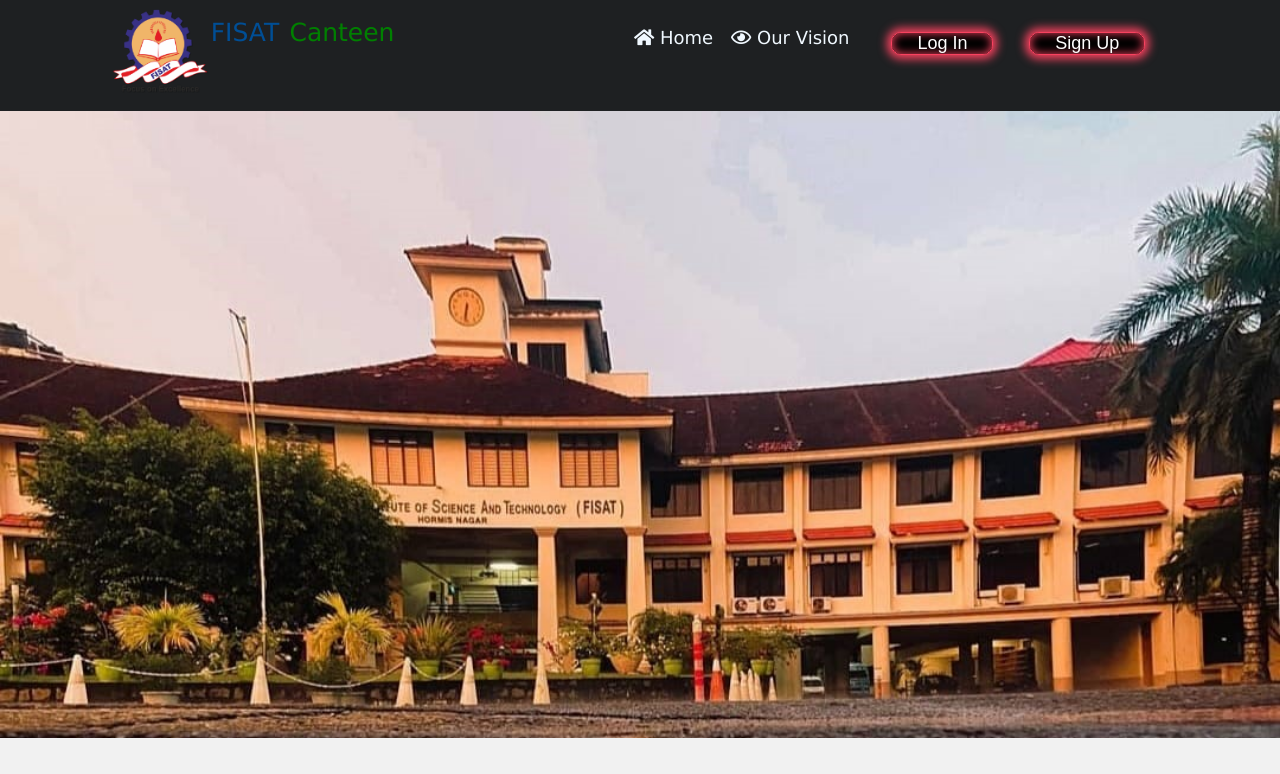
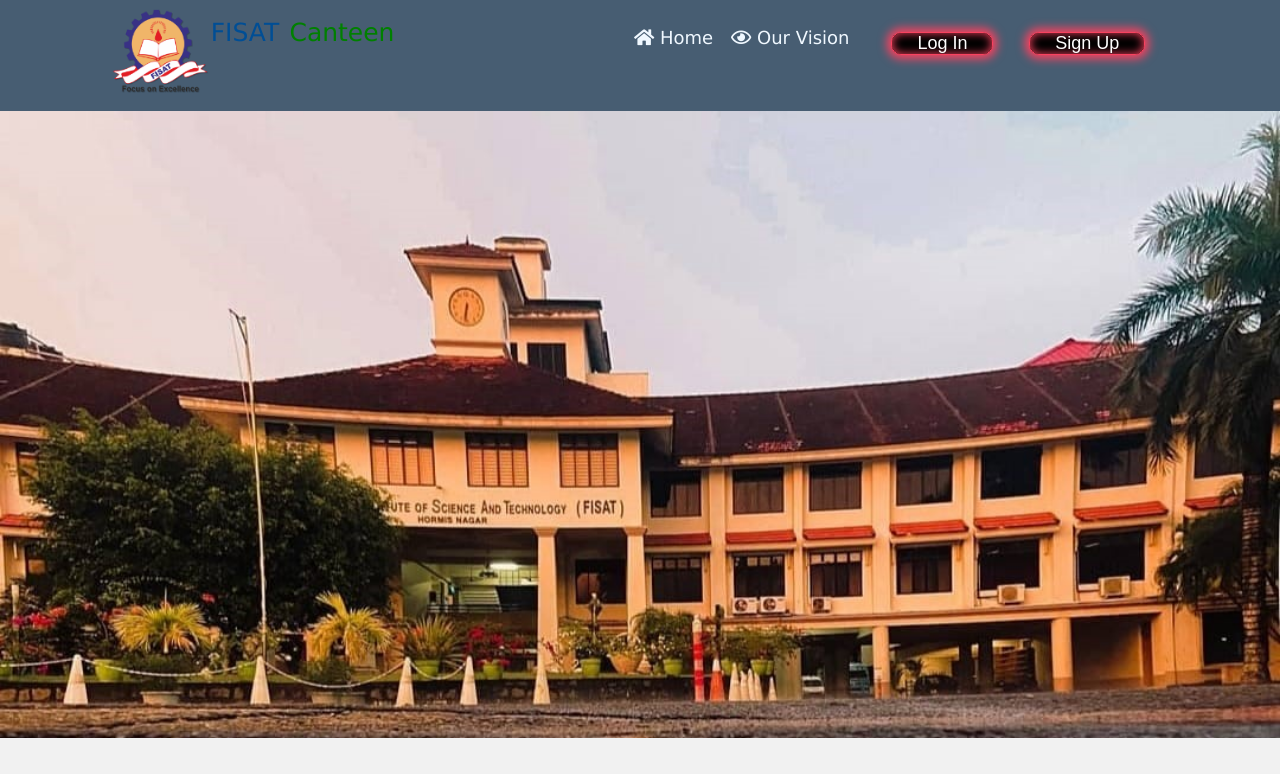
Before and after one commit to Arsha5502/Canteen_Management, a plain HTML site: page index.html in a window 1280 px wide. Shown: the top 774 px of the page. Drawn offline with Linux system fonts and the light colour scheme; some packages are replaced by stand-ins of ours; a script that the page names is missing.

Commit message:
update style.css

```diff
--- a/assets/css/style.css
+++ b/assets/css/style.css
@@ -313,7 +313,7 @@ span {
 /* ------------- Home Page CSS -------------- */
 /* Navbar */
 .navbar {
-  background: #1e2022;
+  background: #475d72;
   margin: 0;
   margin-right: 0;
 }
```
